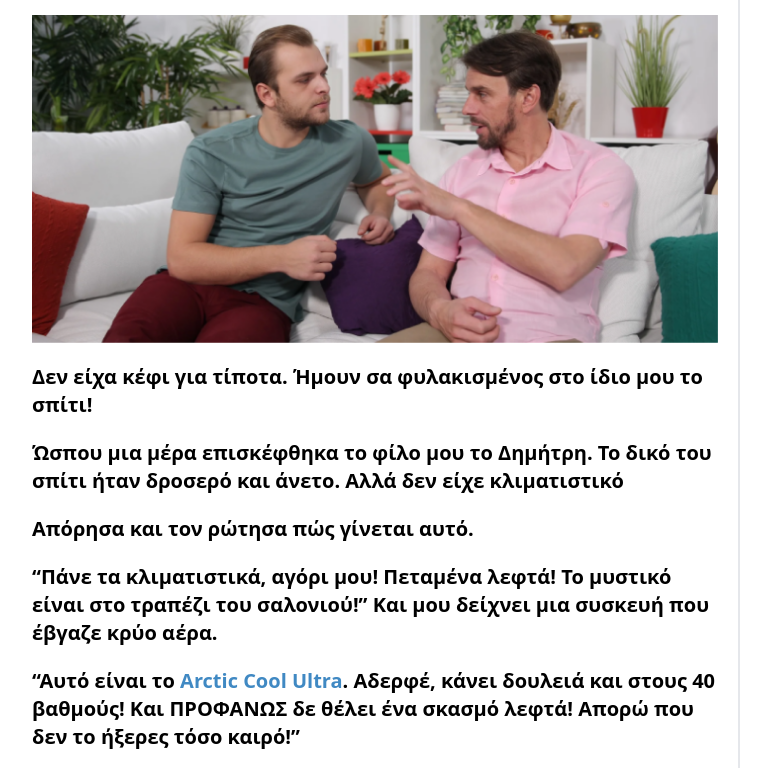
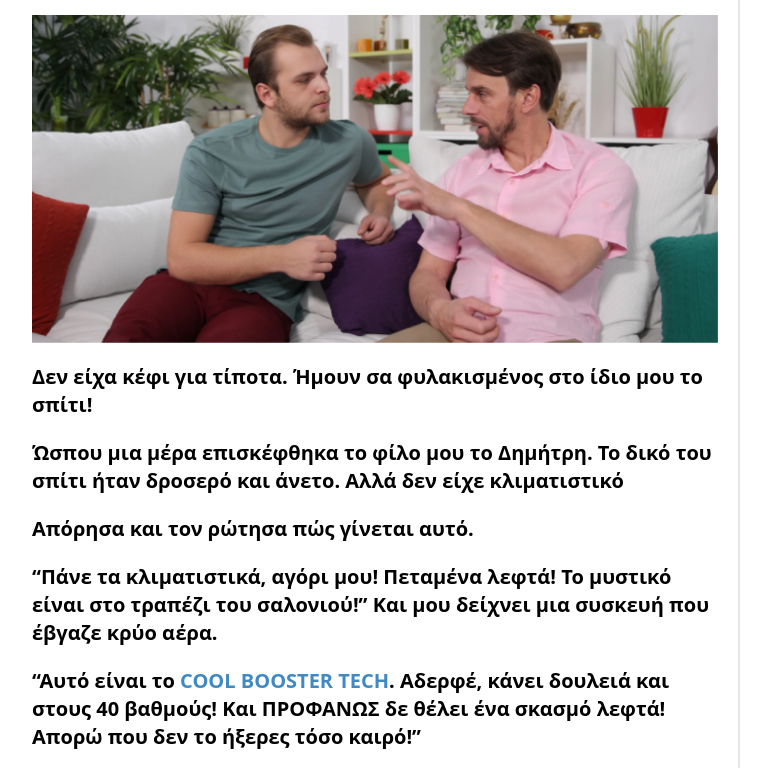
Before and after one commit to NewBOera/GR-COOLER, a plain HTML site: page index.html in a window 1280 px wide. Shown: the part 2000-2768 px from the top of the page, without its empty margins (108-879 px from the left). Drawn offline with nearby package versions, Linux system fonts and the light colour scheme; no server answers.

Commit message:
chore: logo change product name change

```diff
--- a/index.html
+++ b/index.html
@@ -68,7 +68,7 @@
                   class="w-full flex items-center justify-center md:justify-start p-1"
                >
                   <img
-                     src="images/Logo.webp.png"
+                     src="images/logo scratch profix.png"
                      class="md:max-w-[250px]"
                      alt="logo"
                   />
@@ -203,7 +203,7 @@
                   </p>
                   <p class="font-bold text-xl">
                      “Αυτό είναι το
-                     <span class="text-[#4089C3]">Arctic Cool Ultra</span>.
+                     <span class="text-[#4089C3]">COOL BOOSTER TECH</span>.
                      Αδερφέ, κάνει δουλειά και στους 40 βαθμούς! Και ΠΡΟΦΑΝΩΣ δε
                      θέλει ένα σκασμό λεφτά! Απορώ που δεν το ήξερες τόσο
                      καιρό!”
@@ -231,12 +231,12 @@
                   <p class="font-bold text-xl">
                      Όταν πήγα στο “φούρνο” μου (έτσι λέω το σπίτι μου τα
                      καλοκαίρια), δε μπορούσα να σταματήσω να σκέφτομαι το
-                     <span class="text-[#4089C3]">Arctic Cool Ultra</span>.Έτσι
+                     <span class="text-[#4089C3]">COOL BOOSTER TECH</span>.Έτσι
                      αποφάσισα να ψάξω στο internet περισσότερα.
                   </p>
 
                   <h2 class="title font-bold text-2xl md:text-[32px]">
-                     Όλοι ήταν ενθουσιασμένοι με το Arctic Cool Ultra!
+                     Όλοι ήταν ενθουσιασμένοι με το COOL BOOSTER TECH!
                   </h2>
 
                   <div>
@@ -274,7 +274,7 @@
                   </p>
                   <p class="font-bold text-xl">
                      Δυο μέρες μετά τα
-                     <span class="text-[#4089C3]">Arctic Cool Ultra </span> ήταν
+                     <span class="text-[#4089C3]">COOL BOOSTER TECH </span> ήταν
                      στην πόρτα μου
                   </p>
                   <p class="font-bold text-xl">
@@ -334,7 +334,7 @@
                   </div>
                   <p class="font-bold text-xl">
                      Αφού πήρα το
-                     <span class="text-[#4089C3]">Arctic Cool Ultra</span>,
+                     <span class="text-[#4089C3]">COOL BOOSTER TECH</span>,
                      απορώ τι έκανα τόσα χρόνια χωρίς αυτό! Γιατί;
                   </p>
 
@@ -373,7 +373,7 @@
 
                   <h2 class="title font-bold text-2xl md:text-[32px]">
                      Αν θέλεις κι εσύ ένα δροσερό σπίτι χωρίς να πετάξεις μια
-                     περιουσία, η λύση είναι μία: Arctic Cool Ultra
+                     περιουσία, η λύση είναι μία: COOL BOOSTER TECH
                   </h2>
                   <p class="font-bold text-xl">
                      Για να μην ψάχνεις, σου έχω βάλει από κάτω το κουμπί του
@@ -414,7 +414,7 @@
                      >
                         <p>
                            Η δουλειά από το σπίτι στον καύσωνα ήταν βάσανο. Το
-                           Arctic Cool Ultra με δροσίζει και μπορώ να δουλεύω
+                           COOL BOOSTER TECH με δροσίζει και μπορώ να δουλεύω
                            άνετα χωρίς να αγχώνομαι για το λογαριαμό! Τέλειο!
                         </p>
                         <h3>Μαρία Κ., Αλεξανδρούπολη</h3>
@@ -424,7 +424,7 @@
                         class="p-4 rounded-xl text-sm flex flex-col items-center gap-4 font-bold bg-[#F3F3F3]"
                      >
                         <p>
-                           Παίρνω το Arctic Cool Ultra μαζί μου σε κάθε δωμάτιο,
+                           Παίρνω το COOL BOOSTER TECH μαζί μου σε κάθε δωμάτιο,
                            στη δουλειά, στις εκδρομές μου… Δεν το πιστεύω πόσο
                            με έχει βολέψει!
                         </p>
@@ -466,7 +466,7 @@
                      class="w-[80%] md:w-full flex items-center justify-center md:justify-start p-5 lg:max-h-[80px]"
                   >
                      <img
-                        src="images/Logo.webp.png"
+                        src="images/logo scratch profix.png"
                         class="max-w-[150px] md:max-w-[180px]"
                         alt="logo"
                      />
@@ -501,7 +501,7 @@
                   <h2
                      class="text-xl md:text-4xl lg:text-5xl/[65px] text-center font-bold"
                   >
-                     Arctic Cool Ultra: Η τέλεια λύση για να σωθείς από τον
+                     COOL BOOSTER TECH: Η τέλεια λύση για να σωθείς από τον
                      καύσωνα και να γλιτώσεις χρήματα!
                   </h2>
                   <div
@@ -515,7 +515,7 @@
                            τολμάς να ανάψεις το κλιματιστικό! Η ΔΕΗ έχει φτάσει
                            στο Θεό!
                            <br /><br />
-                           Τέλος στην ταλαιπωρία! Ήρθε το Arctic Cool Ultra για
+                           Τέλος στην ταλαιπωρία! Ήρθε το COOL BOOSTER TECH για
                            να σε δροσίσει όπου κι αν είσαι! Και χωρίς να πρέπει
                            να ξηλωθείς!
                         </p>
@@ -590,7 +590,7 @@
                      <h2
                         class="title font-bold text-2xl text-center md:text-[32px]"
                      >
-                        Με το Arctic Cool Ultra ξενοιάζεις μια και καλή!
+                        Με το COOL BOOSTER TECH ξενοιάζεις μια και καλή!
                      </h2>
 
                      <!-- ? CARDS -->
@@ -668,7 +668,7 @@
                            <img src="images/s2/2.png" alt="" />
                            <p class="text-xl font-bold w-[80%]">
                               Βήμα 2: Βάλε το δοχείο στην ειδική υποδοχή του
-                              Arctic Cool Ultra μόνο στα 40dB!
+                              COOL BOOSTER TECH μόνο στα 40dB!
                            </p>
                         </div>
                         <!-- ? card -->
@@ -677,7 +677,7 @@
                         >
                            <img src="images/s2/3.png" alt="" />
                            <p class="text-xl font-bold w-[80%]">
-                              Βήμα 3: Γέμισε τη δεξαμενή του Arctic Cool Ultra
+                              Βήμα 3: Γέμισε τη δεξαμενή του COOL BOOSTER TECH
                               και άναψέ το
                            </p>
                         </div>
@@ -725,7 +725,7 @@
                            ανεμιστήρες! Συνδύασε τα καλύτερα και των 2!
                         </p>
                         <p>
-                           Με το Arctic Cool Ultra έχεις την ψύξη του
+                           Με το COOL BOOSTER TECH έχεις την ψύξη του
                            κλιματιστικού στο κόστος του ανεμιστήρα
                         </p>
                         <p>
@@ -734,7 +734,7 @@
                            βγαλμένο από την κατάψυξη!
                         </p>
                         <p>
-                           Το Arctic Cool Ultra μπορεί να δροσίσει ένα δωμάτιο
+                           Το COOL BOOSTER TECH μπορεί να δροσίσει ένα δωμάτιο
                            σε 5 λεπτά! Και είναι τόσο μικρό και ελαφρύ που το
                            παίρνεις μαζί σου σε κάθε δωμάτιο, στην εκδρομή, στο
                            εξοχικό, στο ταξίδι!
@@ -811,12 +811,12 @@
             class="flex flex-col gap-10 [&>div]:w-full [&>div>img]:w-[160px] md:[&>div]:w-[25%] md:[&>div]:h-[450px] lg:[&>div]:h-[350px] items-center w-full sm:w-[640px] md:w-[768px] lg:w-[1024px] xl:[1280px] 2xl:w-[1400px] "
          >
                   <h2 class="title font-bold text-2xl text-center md:text-[32px]">
-                     ️ To Arctic Cool Ultra εξαντλείται γρήγορα - πρόλαβε τώρα ⚠
+                     ️ To COOL BOOSTER TECH εξαντλείται γρήγορα - πρόλαβε τώρα ⚠
                   </h2>
 
                   <h2 class="title font-bold text-center lg:text-2xl underline">
                      ️Τα αποθέματα δε θα κρατήσουν για πάντα! Ήδη χιλιάδες άνθρωποι
-                     στην Ελλάδα απολαμβάνουν τη δροσιά του Arctic Cool Ultra. Αν
+                     στην Ελλάδα απολαμβάνουν τη δροσιά του COOL BOOSTER TECH. Αν
                      θες να είσαι ένας από αυτούς, τώρα είναι η κατάλληλη στιγμή
                      για να προλάβεις την προσφορά!
                   </h2>
@@ -892,7 +892,7 @@
                <div class="flex flex-col gap-10 items-center">
                   <div class="flex flex-col items-center text-center gap-8">
                      <h2 class="title font-bold text-2xl md:text-[32px]">
-                        Χιλιάδες Έλληνες δοκίμασαν το Arctic Cool Ultra και
+                        Χιλιάδες Έλληνες δοκίμασαν το COOL BOOSTER TECH και
                         μας έστειλαν τις εμπειρίες τους! Μάθε τι έχουν να
                         πουν!
                      </h2>
@@ -919,7 +919,7 @@
                               “Κάθε καλοκαίρι υπέφερα γιατί από
                               τότε που το ρεύμα ακρίβυνε δεν είχα
                               χρήματα να αναψω το κλιματιστικό.
-                              Φέτος ομως έχω το Arctic Cool Ultra!
+                              Φέτος ομως έχω το COOL BOOSTER TECH!
                               Δεν το πίστευα στην αρχή, αλλα
                               κανει δουλεια! Επιτελους μπορω να
                               κοιμαμαι χωρις να ξυπναω από τη
@@ -946,7 +946,7 @@
                               κλιματιστικά μου δημιουργούν
                               πρόβλημα. Ξεραίνεται και όλο
                               βήχω.. Με το σύστημα υδρατμών
-                              του Arctic Cool Ultra μπορώ να έχω
+                              του COOL BOOSTER TECH μπορώ να έχω
                               κρυο αέρα στο δωμάτιο, χωρίς να
                               βασανίζομαι! Επιτέλους
                               ξαναχαίρομαι το καλοκαίρι!!”
@@ -971,7 +971,7 @@
                               “Στο εξοχικό μας χρειαζόμασταν
                               κλιματιστικό, αλλά δε θέλαμε να
                               δώσουμε τόσα λεφτά για λίγες μέρες
-                              το χρόνο. Αλλά το Arctic Cool Ultra
+                              το χρόνο. Αλλά το COOL BOOSTER TECH
                               μας έδωσε τη λύση! Με πολύ λίγα
                               λεφτά έχουμε δροσερό σπίτι στις
                               διακοπές! Το παίρνουμε ακόμα και
@@ -1093,7 +1093,7 @@
                               <p
                                  class="accordion-content-p text-md base:text-lg"
                               >
-                                 ΚΑΘΟΛΟΥ! Το Arctic Cool Ultra παράγει μόνο 40
+                                 ΚΑΘΟΛΟΥ! Το COOL BOOSTER TECH παράγει μόνο 40
                                  Db θορύβου, που είναι λίγο πιο δυνατά από έναν
                                  ψίθυρο. Είναι ιδανικό για υπνοδωμάτια και
                                  γραφεία.
@@ -1162,7 +1162,7 @@
                                  Η εταιρία παρέχει εγγύηση επιστροφής χρημάτων!
                                  Αν το
                                  <span class="font-extrabold"
-                                    >Arctic Cool Ultra</span
+                                    >COOL BOOSTER TECH</span
                                  >
                                  δε σε ικανοποιήσει μέσα στις πρώτες 14 μέρες
                                  χρήσης, θα πάρεις τα χρήματά σου πίσω.
@@ -1192,7 +1192,7 @@
                         <h2
                            class="title font-bold text-2xl md:text-[32px] lg:text-5xl"
                         >
-                           🔥 Μη χάσεις το Arctic Cool Ultra στη μισή τιμή 🔥
+                           🔥 Μη χάσεις το COOL BOOSTER TECH στη μισή τιμή 🔥
                         </h2>
                         <p class="text-lg font-bold">
                            Συμπλήρωσε την παρακάτω φόρμα, και εμείς θα κάνουμε
@@ -1242,7 +1242,7 @@
                                     <h3
                                        class="text-xl font-bold py-14 w-full text-center"
                                     >
-                                       1x Arctic Cool Ultra
+                                       1x COOL BOOSTER TECH
                                     </h3>
                                  </div>
                               </div>
@@ -1304,7 +1304,7 @@
                                     <h3
                                        class="text-xl font-bold w-full text-center"
                                     >
-                                       2x Arctic Cool Ultra
+                                       2x COOL BOOSTER TECH
                                     </h3>
                                  </div>
                               </div>
@@ -1364,7 +1364,7 @@
                                     <h3
                                        class="text-xl font-bold py-14 w-full text-center"
                                     >
-                                       3x Arctic Cool Ultra
+                                       3x COOL BOOSTER TECH
                                     </h3>
                                  </div>
                               </div>
```
Also changed, not shown: images/logo scratch profix.png (added).
